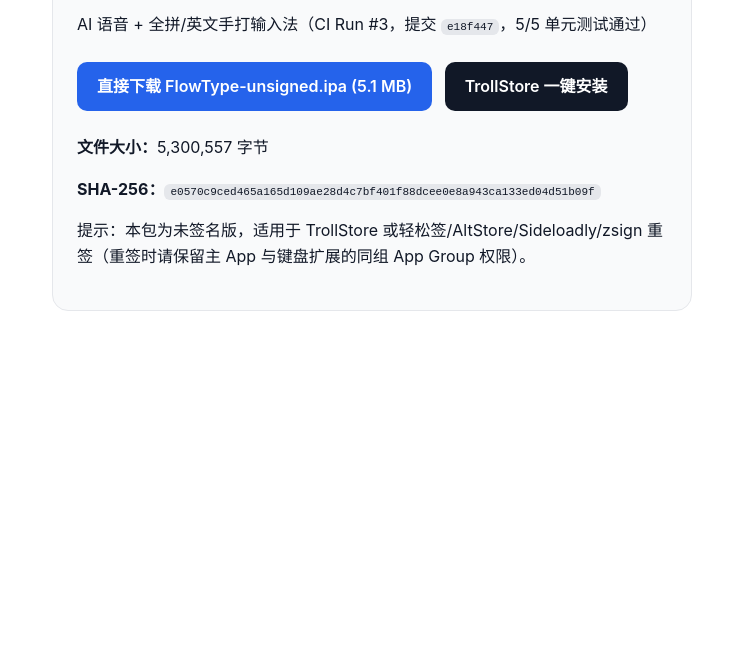
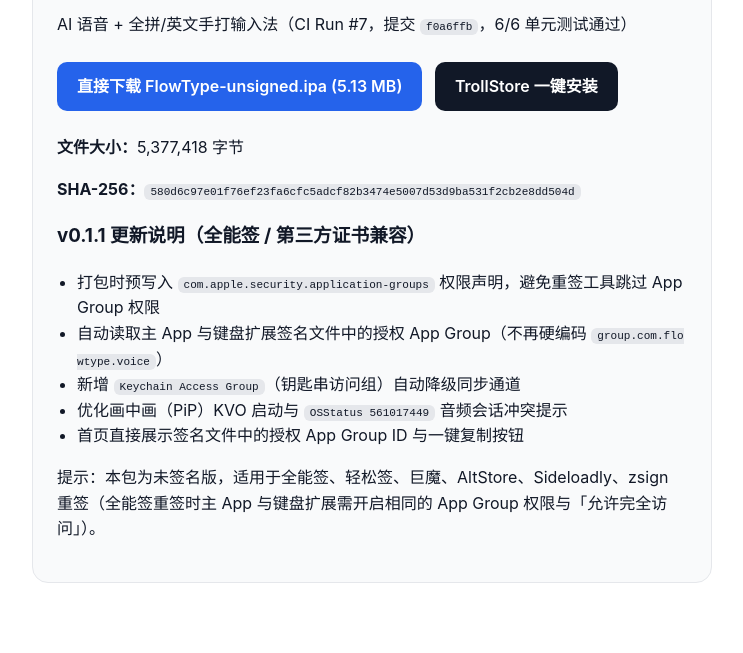
Before and after one commit to Pinevu/flowtype-ios, a plain HTML site: page index.html in a window 1280 px wide. Shown: the part 147-800 px from the top of the page, without its empty margins (268-1011 px from the left). Drawn offline with Linux system fonts and the light colour scheme.

Commit message:
Update IPA and download page to v0.1.1-mvp (f0a6ffb)

```diff
--- a/index.html
+++ b/index.html
@@ -5,24 +5,33 @@
   <meta name="viewport" content="width=device-width, initial-scale=1">
   <title>FlowType iOS — IPA 下载</title>
   <style>
-    body { font-family: -apple-system, BlinkMacSystemFont, "PingFang SC", sans-serif; max-width: 640px; margin: 40px auto; padding: 0 20px; color: #111827; line-height: 1.6; }
+    body { font-family: -apple-system, BlinkMacSystemFont, "PingFang SC", sans-serif; max-width: 680px; margin: 40px auto; padding: 0 20px; color: #111827; line-height: 1.6; }
     .card { border: 1px solid #e5e7eb; border-radius: 16px; padding: 24px; background: #f9fafb; }
     .btn { display: inline-block; background: #2563eb; color: #fff; text-decoration: none; padding: 12px 20px; border-radius: 10px; font-weight: 600; margin: 8px 8px 8px 0; }
     .btn-sec { background: #111827; }
     code { background: #e5e7eb; padding: 2px 6px; border-radius: 6px; font-size: 0.85em; word-break: break-all; }
+    ul { padding-left: 20px; }
   </style>
 </head>
 <body>
   <div class="card">
-    <h1>FlowType iOS (MVP)</h1>
-    <p>AI 语音 + 全拼/英文手打输入法（CI Run #3，提交 <code>e18f447</code>，5/5 单元测试通过）</p>
+    <h1>FlowType iOS (v0.1.1-mvp)</h1>
+    <p>AI 语音 + 全拼/英文手打输入法（CI Run #7，提交 <code>f0a6ffb</code>，6/6 单元测试通过）</p>
     <p>
-      <a class="btn" href="./FlowType-unsigned.ipa" download="FlowType-unsigned.ipa">直接下载 FlowType-unsigned.ipa (5.1 MB)</a>
+      <a class="btn" href="./FlowType-unsigned.ipa" download="FlowType-unsigned.ipa">直接下载 FlowType-unsigned.ipa (5.13 MB)</a>
       <a class="btn btn-sec" href="apple-magnifier://install?url=https://pinevu.github.io/flowtype-ios/FlowType-unsigned.ipa">TrollStore 一键安装</a>
     </p>
-    <p><strong>文件大小：</strong>5,300,557 字节</p>
-    <p><strong>SHA-256：</strong><code>e0570c9ced465a165d109ae28d4c7bf401f88dcee0e8a943ca133ed04d51b09f</code></p>
-    <p>提示：本包为未签名版，适用于 TrollStore 或轻松签/AltStore/Sideloadly/zsign 重签（重签时请保留主 App 与键盘扩展的同组 App Group 权限）。</p>
+    <p><strong>文件大小：</strong>5,377,418 字节</p>
+    <p><strong>SHA-256：</strong><code>580d6c97e01f76ef23fa6cfc5adcf82b3474e5007d53d9ba531f2cb2e8dd504d</code></p>
+    <h3>v0.1.1 更新说明（全能签 / 第三方证书兼容）</h3>
+    <ul>
+      <li>打包时预写入 <code>com.apple.security.application-groups</code> 权限声明，避免重签工具跳过 App Group 权限</li>
+      <li>自动读取主 App 与键盘扩展签名文件中的授权 App Group（不再硬编码 <code>group.com.flowtype.voice</code>）</li>
+      <li>新增 <code>Keychain Access Group</code>（钥匙串访问组）自动降级同步通道</li>
+      <li>优化画中画（PiP）KVO 启动与 <code>OSStatus 561017449</code> 音频会话冲突提示</li>
+      <li>首页直接展示签名文件中的授权 App Group ID 与一键复制按钮</li>
+    </ul>
+    <p>提示：本包为未签名版，适用于全能签、轻松签、巨魔、AltStore、Sideloadly、zsign 重签（全能签重签时主 App 与键盘扩展需开启相同的 App Group 权限与「允许完全访问」）。</p>
   </div>
 </body>
 </html>
```
Also changed, not shown: 1 other file.
